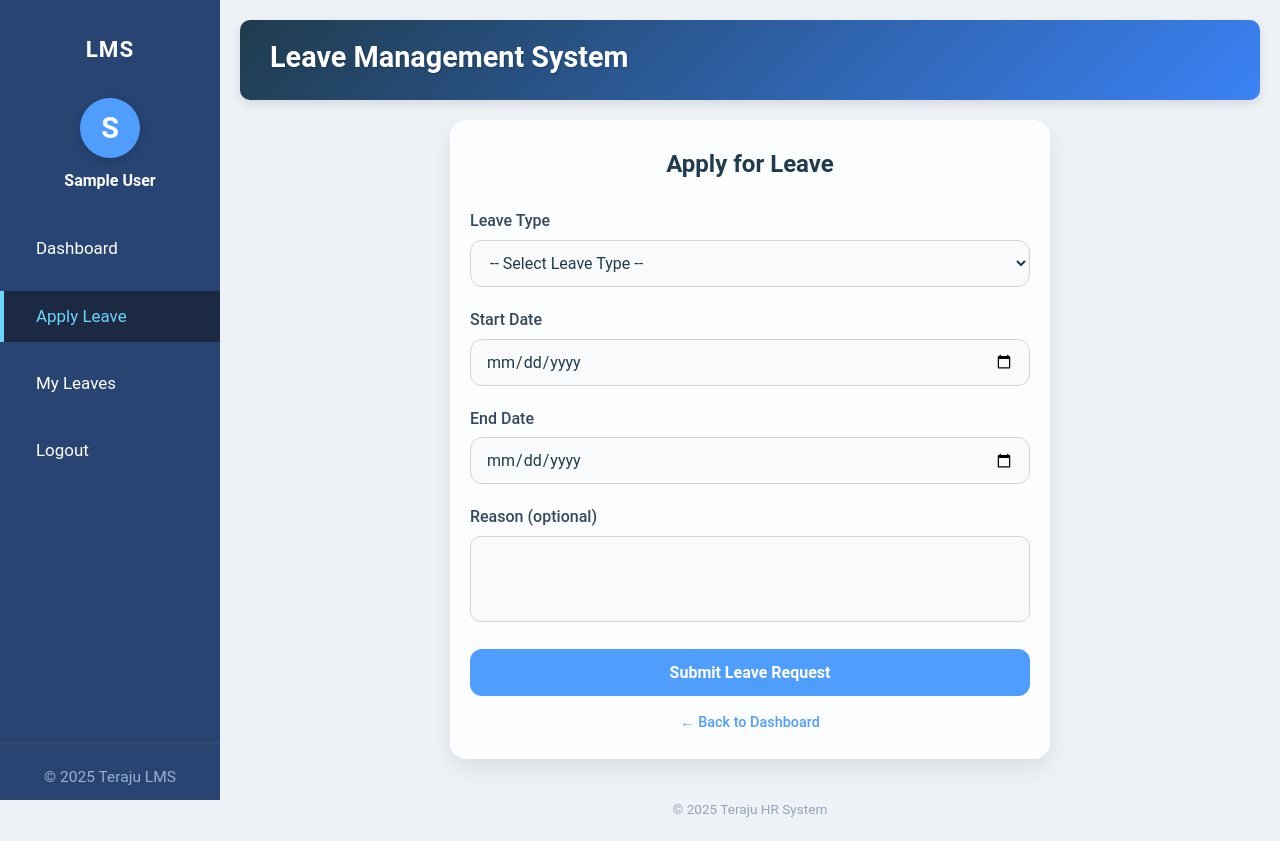
After one commit to AFIFAHSYZ/LEAVE-MANAGEMENT-SYSTEM, a PHP site: page /emp/apply-leave.php in a window 1280 px wide. The commit adds this page. Run offline with PHP 8.4, Linux system fonts and the light colour scheme; the visitor is signed in with stand-in values (Sample User, id 1); data that the repository does not hold is empty; some libraries are stand-ins or nearby versions.

Commit message:
Add employee leave management features and dashboards
Implemented employee leave application and history pages (apply-leave.php, my-leaves.php), added user profile sidebar UI, and improved dashboard navigation. Added login redirection based on user role, a logout handler, and created placeholders for HR and manager dashboards. Updated CSS for user profile styling and made minor UI/UX improvements to the landing and registration pages. Updated the users table schema to remove a trailing comma.

```diff
--- a/assets/css/style.css
+++ b/assets/css/style.css
@@ -343,3 +343,30 @@ footer {
     .card { padding: 25px 20px; }
     header { margin-left: 10px; margin-right: 10px; }
 }
+
+.user-profile {
+    text-align: center;
+    margin-bottom: 30px;
+}
+
+.user-profile .avatar {
+    width: 60px;
+    height: 60px;
+    margin: 0 auto 10px auto;
+    border-radius: 50%;
+    background-color: #4f9eff;
+    color: #fff;
+    font-weight: bold;
+    font-size: 1.8rem;
+    display: flex;
+    align-items: center;
+    justify-content: center;
+    box-shadow: 0 3px 10px rgba(0,0,0,0.15);
+}
+
+.user-profile .user-name {
+    font-weight: 600;
+    color: #fff;
+    font-size: 1rem;
+    margin: 0;
+}
--- /dev/null
+++ b/public/emp/apply-leave.php
@@ -0,0 +1,140 @@
+<?php
+session_start();
+require_once '../../config/conn.php';
+
+// Redirect if not logged in
+if (!isset($_SESSION['user_id'])) {
+    header("Location: ../../login.php");
+    exit();
+}
+
+$user_id = $_SESSION['user_id'];
+$success = $error = "";
+
+// Handle leave form submission
+if ($_SERVER["REQUEST_METHOD"] === "POST") {
+    $leave_type = $_POST['leave_type'] ?? '';
+    $start_date = $_POST['start_date'] ?? '';
+    $end_date = $_POST['end_date'] ?? '';
+    $reason = trim($_POST['reason'] ?? '');
+
+    if ($leave_type && $start_date && $end_date) {
+        try {
+            $sql = "INSERT INTO leave_requests
+                    (user_id, leave_type_id, start_date, end_date, reason, status)
+                    VALUES (:user_id, :leave_type, :start_date, :end_date, :reason, 'pending')";
+            $stmt = $pdo->prepare($sql);
+            $stmt->execute([
+                ':user_id' => $user_id,
+                ':leave_type' => $leave_type,
+                ':start_date' => $start_date,
+                ':end_date' => $end_date,
+                ':reason' => $reason
+            ]);
+            $success = "✅ Leave request submitted successfully!";
+        } catch (PDOException $e) {
+            $error = "❌ Failed to submit leave request. Please try again.";
+        }
+    } else {
+        $error = "⚠️ Please fill in all required fields.";
+    }
+}
+// Fetch user info
+$stmt = $pdo->prepare("SELECT name FROM users WHERE id = :id");
+$stmt->bindParam(':id', $user_id);
+$stmt->execute();
+$user = $stmt->fetch(PDO::FETCH_ASSOC); // This returns an associative array
+
+// Fetch leave types
+$types = $pdo->query("SELECT id, name FROM leave_types ORDER BY name ASC")->fetchAll(PDO::FETCH_ASSOC);
+?>
+
+<!DOCTYPE html>
+<html lang="en">
+<head>
+  <meta charset="UTF-8">
+  <title>Apply Leave | Teraju LMS</title>
+  <link rel="stylesheet" href="../../assets/css/style.css">
+</head>
+<body>
+<div class="layout">
+    <!-- Sidebar -->
+    <aside class="sidebar">
+        <div class="user-profile">
+            <h2>LMS</h2>
+
+            <div class="avatar">
+                <?php echo strtoupper(substr($user['name'], 0, 1)); ?>
+            </div>
+            <p class="user-name"><?php echo htmlspecialchars($user['name']); ?></p>
+        </div>
+        <nav>
+            <ul>
+                <li><a href="emp-dashboard.php">Dashboard</a></li>
+                <li><a href="apply-leave.php" class="active">Apply Leave</a></li>
+                <li><a href="my-leaves.php">My Leaves</a></li>
+                <li><a href="../../logout.php">Logout</a></li>
+            </ul>
+        </nav>
+        <div class="sidebar-footer">
+            &copy; <?php echo date('Y'); ?> Teraju LMS
+        </div>
+    </aside>
+
+    <!-- Header -->
+    <header>
+        <h1>Leave Management System</h1>
+    </header>
+
+    <!-- Main Content -->
+    <div class="main-content">
+        <div class="card" style="max-width:600px; margin:0 auto;">
+            <h2>Apply for Leave</h2>
+
+            <?php if ($error): ?>
+              <div class="error-box"><?= htmlentities($error) ?></div>
+            <?php elseif ($success): ?>
+              <div class="success-box"><?= htmlentities($success) ?></div>
+            <?php endif; ?>
+
+            <form method="POST" action="">
+                <div class="form-group">
+                    <label for="leave_type">Leave Type</label>
+                    <select name="leave_type" id="leave_type" required>
+                        <option value="">-- Select Leave Type --</option>
+                        <?php foreach ($types as $t): ?>
+                            <option value="<?= $t['id'] ?>"><?= htmlentities($t['name']) ?></option>
+                        <?php endforeach; ?>
+                    </select>
+                </div>
+
+                <div class="form-group">
+                    <label for="start_date">Start Date</label>
+                    <input type="date" name="start_date" id="start_date" required>
+                </div>
+
+                <div class="form-group">
+                    <label for="end_date">End Date</label>
+                    <input type="date" name="end_date" id="end_date" required>
+                </div>
+
+                <div class="form-group">
+                    <label for="reason">Reason (optional)</label>
+                    <textarea name="reason" id="reason" rows="4" style="resize:none; width:100%; padding:12px; border-radius:10px; border:1px solid #d1d5db; background:#f9fafb;"></textarea>
+                </div>
+
+                <button type="submit" class="btn-full">Submit Leave Request</button>
+            </form>
+
+            <div class="form-footer">
+                <p><a href="emp-dashboard.php">← Back to Dashboard</a></p>
+            </div>
+        </div>
+
+        <footer>
+            &copy; <?php echo date('Y'); ?> Teraju HR System
+        </footer>
+    </div>
+</div>
+</body>
+</html>
--- a/public/register.php
+++ b/public/register.php
@@ -49,6 +49,7 @@ if ($_SERVER['REQUEST_METHOD'] === 'POST') {
 <style>/* Reset & Base Styles */
 * { margin: 0; padding: 0; box-sizing: border-box; font-family: 'Roboto', sans-serif; }
 body { background: linear-gradient(135deg, #e0e7ff, #eef2f7); color: #2c3e50; line-height: 1.6; min-height: 100vh; }
+main { width: 100%; display: flex; justify-content: center; }
 
 /* Registration Page */
 .reg-container { display: flex; flex-direction: column; justify-content: center; align-items: center; min-height: 100vh; padding: 20px; }
--- a/sql/schema.sql
+++ b/sql/schema.sql
@@ -5,7 +5,7 @@ CREATE TABLE users (
     name VARCHAR(100) NOT NULL,
     email VARCHAR(150) UNIQUE NOT NULL,
     password TEXT NOT NULL,
-    position VARCHAR(20) DEFAULT 'employee',
+    position VARCHAR(20) DEFAULT 'employee'
 );
 
 CREATE TABLE leave_types (
```
Also changed, not shown: public/emp/emp-dashboard.php (+13 -6 lines), public/emp/my-leaves.php (added, +121 -0 lines), public/index.php (+26 -11 lines), public/login.php (+15 -0 lines), public/logout.php (added, +14 -0 lines), public/HR/hr-dashboard.php (added), public/manager/manager-dashboard.php (added).
